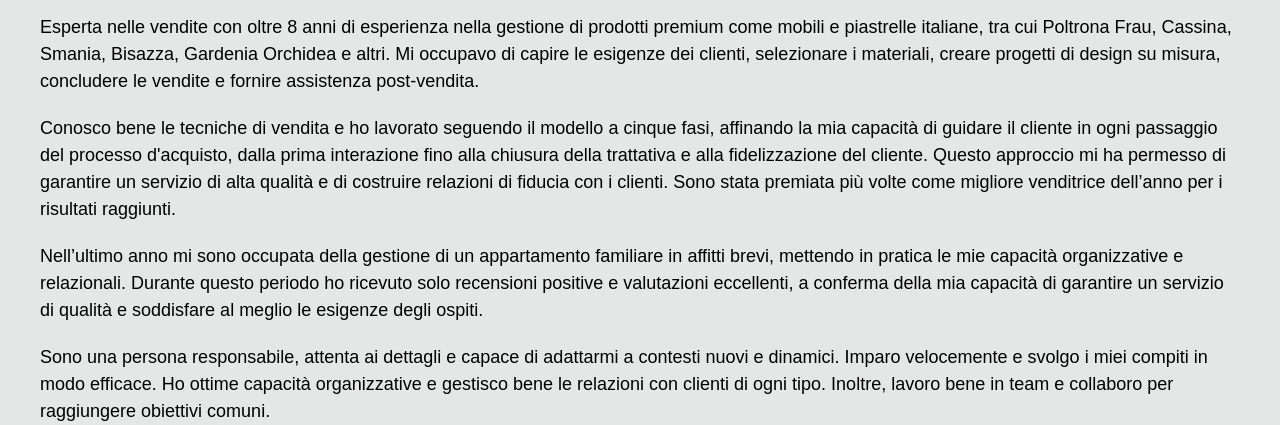
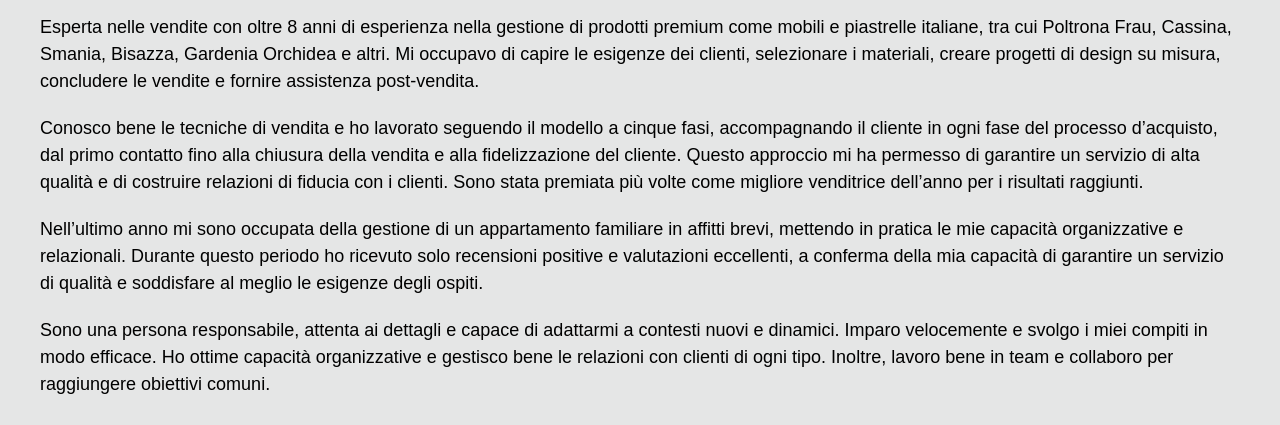
Before and after one commit to Monacolga/CV, a plain HTML site: page index.html in a window 1280 px wide. Shown: the part 642-1067 px from the top of the page. Drawn offline with Linux system fonts and the light colour scheme.

Commit message:
feat: renew info

```diff
--- a/index.html
+++ b/index.html
@@ -86,15 +86,13 @@
           </p>
           <p>
             Conosco bene le tecniche di vendita e ho lavorato seguendo il
-            modello a cinque fasi, affinando la mia capacità di guidare il
-            cliente in ogni passaggio del processo d'acquisto, dalla prima
-            interazione fino alla chiusura della trattativa e alla
-            fidelizzazione del cliente. Questo approccio mi ha permesso di
-            garantire un servizio di alta qualità e di costruire relazioni di
-            fiducia con i clienti. Sono stata premiata più volte come migliore
-            venditrice dell’anno per i risultati raggiunti.
+            modello a cinque fasi, accompagnando il cliente in ogni fase del
+            processo d’acquisto, dal primo contatto fino alla chiusura della
+            vendita e alla fidelizzazione del cliente. Questo approccio mi ha
+            permesso di garantire un servizio di alta qualità e di costruire
+            relazioni di fiducia con i clienti. Sono stata premiata più volte
+            come migliore venditrice dell’anno per i risultati raggiunti.
           </p>
-
           <p>
             Nell’ultimo anno mi sono occupata della gestione di un appartamento
             familiare in affitti brevi, mettendo in pratica le mie capacità
```
